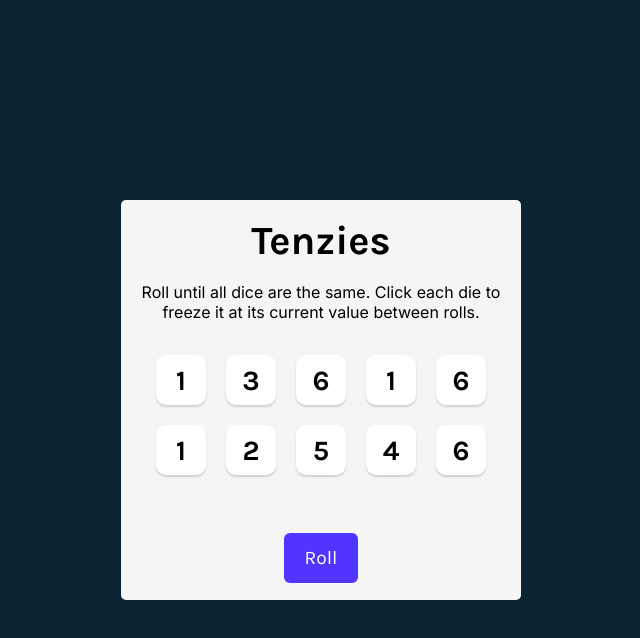
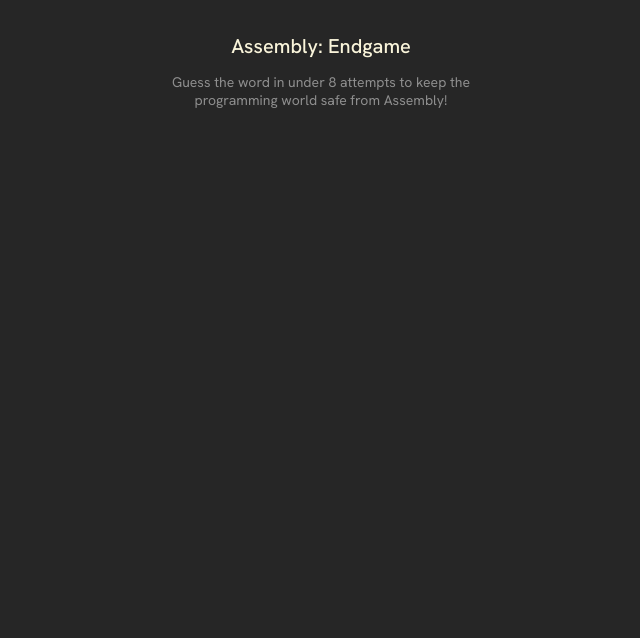
Before and after one commit to seb-ssabes/react-basics, a React (Vite) app: page / in a window 1280 px wide. Shown: the top 638 px of the page, without its empty margins (319-959 px from the left). Built offline with nearby package versions, Linux system fonts and the light colour scheme.

Commit message:
Assembly:Endgame project set up

```diff
--- a/index.html
+++ b/index.html
@@ -6,10 +6,11 @@
     <link rel="preconnect" href="https://fonts.gstatic.com" crossorigin>
     <link href="https://fonts.googleapis.com/css2?family=Inter:ital,opsz,wght@0,14..32,100..900;1,14..32,100..900&family=Saira:ital,wght@0,100..900;1,100..900&display=swap" rel="stylesheet">
     <link href="https://fonts.googleapis.com/css2?family=Karla:ital,wght@0,200..800;1,200..800&display=swap" rel="stylesheet">
-    <link rel="stylesheet" href="/src/Tenzies/index.css">
+    <link href="https://fonts.googleapis.com/css2?family=Hanken+Grotesk:ital,wght@0,100..900;1,100..900&display=swap" rel="stylesheet">
+    <link rel="stylesheet" href="/src/AssemblyEndgame/index.css">
   </head>
   <body>
     <div id="root"></div>
-    <script src="/src/Tenzies/" type="module"></script>
+    <script src="/src/AssemblyEndgame/" type="module"></script>
   </body>
 </html>
--- /dev/null
+++ b/src/AssemblyEndgame/App.jsx
@@ -0,0 +1,10 @@
+export default function AssemblyEndgame() {
+  return (
+    <main>
+      <header>
+        <h1>Assembly: Endgame</h1>
+        <p>Guess the word in under 8 attempts to keep the programming world safe from Assembly!</p>
+      </header>
+    </main>
+  )
+}
--- /dev/null
+++ b/src/AssemblyEndgame/index.css
@@ -0,0 +1,30 @@
+* {
+    box-sizing: border-box;
+}
+
+body {
+    margin: 0;
+    font-family: "Hanken Grotesk", Arial, sans-serif;
+    background-color: #262626;
+    color: #D9D9D9;
+    padding: 20px;
+    height: 100vh;
+    display: flex;
+    justify-content: center;
+}
+
+header {
+  text-align: center;
+}
+
+header > h1 {
+  font-size: 1.25rem;
+  font-weight: 500;
+  color: #f9f4da
+}
+
+header > p {
+  font-size: 0.875rem;
+  max-width: 350px;
+  color: #8e8e8e;
+}
--- /dev/null
+++ b/src/AssemblyEndgame/index.jsx
@@ -0,0 +1,8 @@
+import { createRoot } from "react-dom/client"
+import App from "./App"
+
+const root = createRoot(document.querySelector('#root'))
+
+root.render(
+  <App />
+)
```
Also changed, not shown: src/Tenzies/Die.jsx (line endings or trailing spaces).
